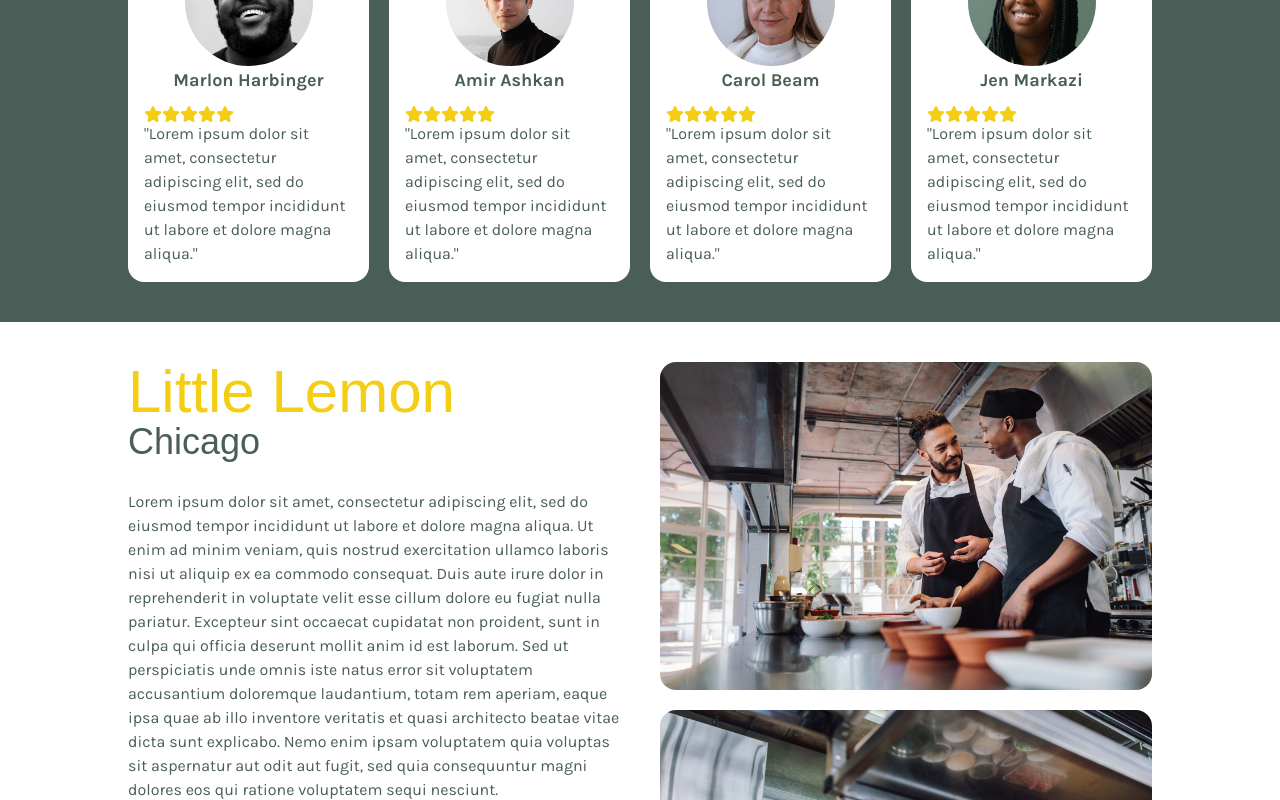
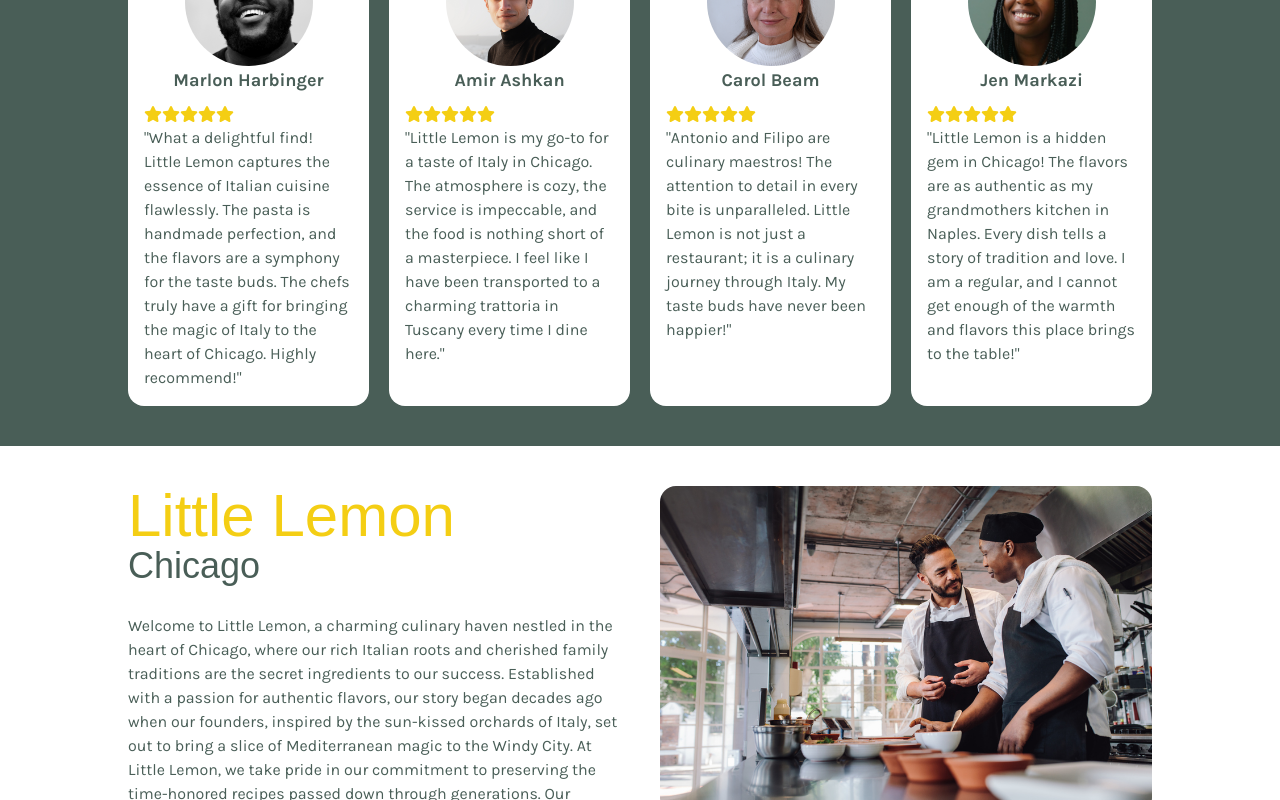
Before and after one commit to David-Werth/little-lemon, a Next.js app: page / in a window 1280 px wide. Shown: the part 900-1700 px from the top of the page. Built offline with nearby package versions, Linux system fonts and the light colour scheme; no server answers; the database is empty; a web font is replaced by a local one.

Commit message:
chore: adds more realistic mock text, no more lorem

```diff
--- a/app/page.jsx
+++ b/app/page.jsx
@@ -1,17 +1,24 @@
-import Image from 'next/image';
-import Link from 'next/link';
+import Image from "next/image";
+import Link from "next/link";
 
-import hero from '../public/hero.jpg';
-import chefs from '../public/chefs.jpg';
-import chefs2 from '../public/chefs2.jpg';
+import hero from "../public/hero.jpg";
+import chefs from "../public/chefs.jpg";
+import chefs2 from "../public/chefs2.jpg";
 
-import customer1 from '../public/customer1.jpg';
-import customer2 from '../public/customer2.jpg';
-import customer3 from '../public/customer3.jpg';
-import customer4 from '../public/customer4.jpg';
+import customer1 from "../public/customer1.jpg";
+import customer2 from "../public/customer2.jpg";
+import customer3 from "../public/customer3.jpg";
+import customer4 from "../public/customer4.jpg";
 
-import TestimonialCard from '@/components/main/TestimonialCard';
-import { Specials } from '@/components/main/Specials';
+import TestimonialCard from "@/components/main/TestimonialCard";
+import { Specials } from "@/components/main/Specials";
+
+const testamonialData = [
+  '"What a delightful find! Little Lemon captures the essence of Italian cuisine flawlessly. The pasta is handmade perfection, and the flavors are a symphony for the taste buds. The chefs truly have a gift for bringing the magic of Italy to the heart of Chicago. Highly recommend!"',
+  '"Little Lemon is my go-to for a taste of Italy in Chicago. The atmosphere is cozy, the service is impeccable, and the food is nothing short of a masterpiece. I feel like I have been transported to a charming trattoria in Tuscany every time I dine here."',
+  '"Antonio and Filipo are culinary maestros! The attention to detail in every bite is unparalleled. Little Lemon is not just a restaurant; it is a culinary journey through Italy. My taste buds have never been happier!"',
+  '"Little Lemon is a hidden gem in Chicago! The flavors are as authentic as my grandmothers kitchen in Naples. Every dish tells a story of tradition and love. I am a regular, and I cannot get enough of the warmth and flavors this place brings to the table!"',
+];
 
 export default function Home() {
   return (
@@ -24,8 +31,8 @@ export default function Home() {
             </h1>
             <h2 className="text-4xl font-markazi mb-7">Chicago</h2>
             <p className="mb-10 font-karla">
-							We are a family owned Mediterranean restaurant, focused on traditional
-							recipes served with a modern twist.
+              We are a family owned Mediterranean restaurant, focused on
+              traditional recipes served with a modern twist.
             </p>
 
             <Link
@@ -62,12 +69,14 @@ export default function Home() {
       </section>
       <section className="flex justify-center py-10 text-white bg-green">
         <div className="w-11/12 max-w-5xl">
-					<h3 className="mb-10 text-4xl font-markazi">What people say about us!</h3>
+          <h3 className="mb-10 text-4xl font-markazi">
+            What people say about us!
+          </h3>
           <div className="grid grid-cols-1 gap-5 sm:grid-cols-2 md:grid-cols-3 lg:grid-cols-4">
-						<TestimonialCard img={customer1} name={'Marlon Harbinger'} />
-						<TestimonialCard img={customer2} name={'Amir Ashkan'} />
-						<TestimonialCard img={customer3} name={'Carol Beam'} />
-						<TestimonialCard img={customer4} name={'Jen Markazi'} />
+            <TestimonialCard img={customer1} name={"Marlon Harbinger"} data={testamonialData[0]} />
+            <TestimonialCard img={customer2} name={"Amir Ashkan"} data={testamonialData[1]} />
+            <TestimonialCard img={customer3} name={"Carol Beam"} data={testamonialData[2]} />
+            <TestimonialCard img={customer4} name={"Jen Markazi"} data={testamonialData[3]} />
           </div>
         </div>
       </section>
@@ -79,18 +88,25 @@ export default function Home() {
             </h1>
             <h2 className="text-4xl font-markazi mb-7 text-green">Chicago</h2>
             <p className="mb-10 font-karla text-green">
-							Lorem ipsum dolor sit amet, consectetur adipiscing elit, sed do eiusmod
-							tempor incididunt ut labore et dolore magna aliqua. Ut enim ad minim
-							veniam, quis nostrud exercitation ullamco laboris nisi ut aliquip ex ea
-							commodo consequat. Duis aute irure dolor in reprehenderit in voluptate
-							velit esse cillum dolore eu fugiat nulla pariatur. Excepteur sint
-							occaecat cupidatat non proident, sunt in culpa qui officia deserunt
-							mollit anim id est laborum. Sed ut perspiciatis unde omnis iste natus
-							error sit voluptatem accusantium doloremque laudantium, totam rem
-							aperiam, eaque ipsa quae ab illo inventore veritatis et quasi architecto
-							beatae vitae dicta sunt explicabo. Nemo enim ipsam voluptatem quia
-							voluptas sit aspernatur aut odit aut fugit, sed quia consequuntur magni
-							dolores eos qui ratione voluptatem sequi nesciunt.
+              Welcome to Little Lemon, a charming culinary haven nestled in the
+              heart of Chicago, where our rich Italian roots and cherished
+              family traditions are the secret ingredients to our success.
+              Established with a passion for authentic flavors, our story began
+              decades ago when our founders, inspired by the sun-kissed orchards
+              of Italy, set out to bring a slice of Mediterranean magic to the
+              Windy City. At Little Lemon, we take pride in our commitment to
+              preserving the time-honored recipes passed down through
+              generations. Our kitchen is a symphony of flavors orchestrated by
+              our talented chefs, Antonio and Filipo, who infuse each dish with
+              a touch of their culinary artistry. With a menu that pays homage
+              to classic Italian fare, we invite you to embark on a gastronomic
+              journey that transcends borders and brings the warmth of a true
+              Italian family kitchen to your table. As you step into Little
+              Lemon, you're not just dining; you're becoming a part of our
+              story, where passion, tradition, and a zest for life converge to
+              create an unforgettable dining experience. Join us and savor the
+              essence of Little Lemon – where every meal is a celebration of
+              family, heritage, and the timeless joy of good food.
             </p>
           </div>
           <div className="flex flex-col gap-5 sm:flex-row lg:flex-col ">
--- a/components/main/TestimonialCard.jsx
+++ b/components/main/TestimonialCard.jsx
@@ -2,7 +2,7 @@ import { faStar } from '@fortawesome/free-solid-svg-icons';
 import { FontAwesomeIcon } from '@fortawesome/react-fontawesome';
 import Image from 'next/image';
 
-const TestimonialCard = ({ img, name }) => {
+const TestimonialCard = ({ img, name, data }) => {
 	return (
 		<div className="p-4 bg-white rounded-2xl font-karla text-green">
 			<div className="flex flex-col items-center mb-3">
@@ -14,7 +14,7 @@ const TestimonialCard = ({ img, name }) => {
 				/>
 				<h4 className="text-lg font-bold ">{name}</h4>
 			</div>
-			<div className="flex text-yellow">
+			<div className="flex text-yellow mb-1">
 				<FontAwesomeIcon className="h-4" icon={faStar} />
 				<FontAwesomeIcon className="h-4" icon={faStar} />
 				<FontAwesomeIcon className="h-4" icon={faStar} />
@@ -22,8 +22,7 @@ const TestimonialCard = ({ img, name }) => {
 				<FontAwesomeIcon className="h-4" icon={faStar} />
 			</div>
 			<p>
-				"Lorem ipsum dolor sit amet, consectetur adipiscing elit, sed do eiusmod
-				tempor incididunt ut labore et dolore magna aliqua."
+				{data}
 			</p>
 		</div>
 	);
```
Lines whose indentation alone changed are shown as unchanged.
